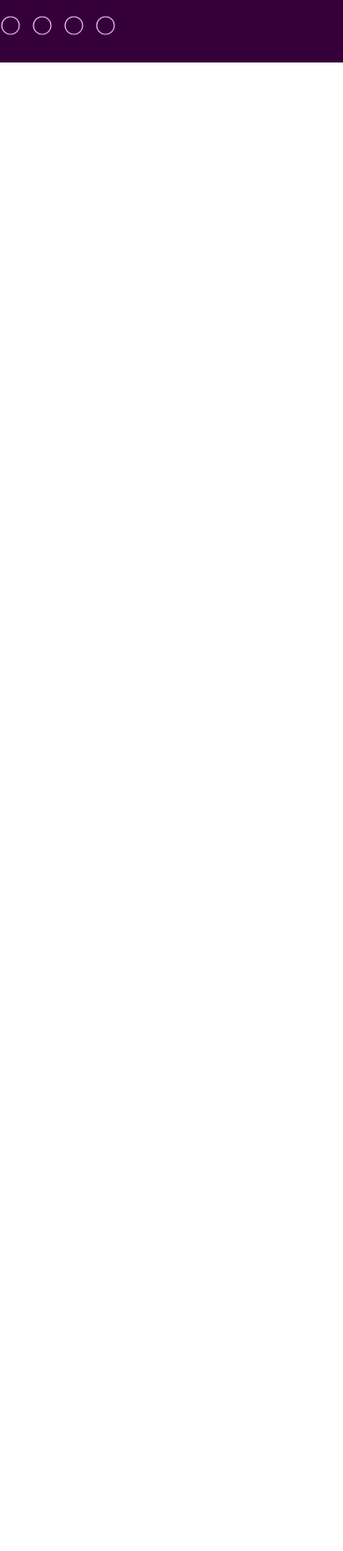
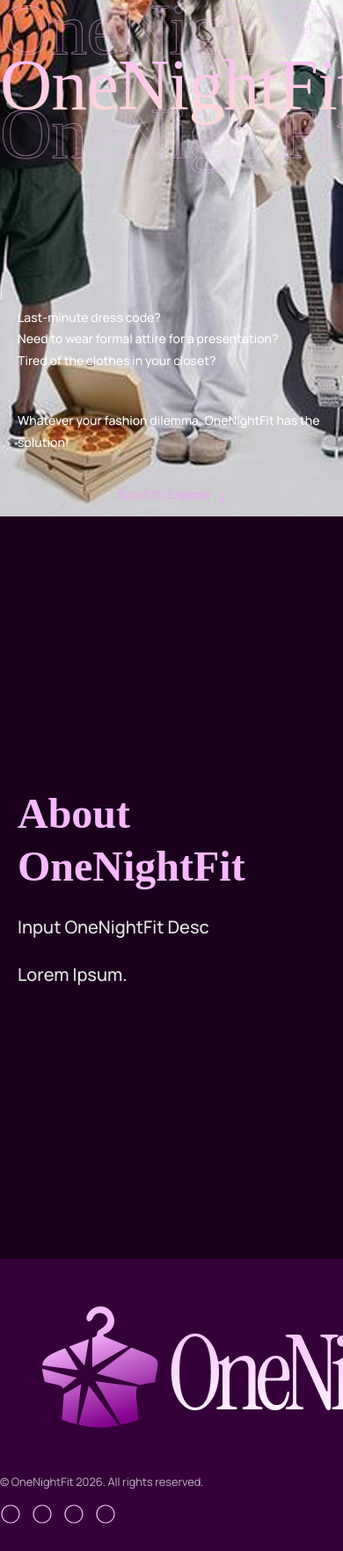
Before and after one commit to OneNightFit/OneNightFit, a Django app: template templates/index.html in a window 390 px wide; the page is wider, and only the part inside the window is pictured. Shown: the part 337-2100 px from the top of that part at 88% size. Before the commit the page ends 408 px from the top of that part, so only its background shows below. Run offline with Django 5.2, Linux system fonts and the light colour scheme; the template is opened without the code that fills it, so the values that code supplies are empty; some web fonts are replaced.

Commit message:
feat: add html & css for hero section

```diff
--- a/static/css/style.css
+++ b/static/css/style.css
@@ -216,6 +216,182 @@ h6 {
     height: 3rem;
 }
 
+/* HERO */
+html {
+    scroll-behavior: smooth;
+}
+
+.hero {
+    position: relative;
+    min-height: 100vh;
+    min-height: 100svh;
+    overflow: hidden;
+    display: flex;
+    align-items: center;
+    justify-content: center;
+    background-color: var(--primary_900); /* cadangan */
+}
+
+/* --- Hero bg --- */
+.hero-bg {
+    position: absolute;
+    inset: 0;
+    z-index: 0;
+    width: 100%;
+    height: 100%;
+    object-fit: cover;
+    object-position: center bottom;
+}
+
+/* Overlay Gradient Purple */
+.hero::before {
+    content: "";
+    position: absolute;
+    inset: 0;
+    z-index: 1;
+    background: linear-gradient(
+        180deg,
+        rgb(155 38 165 / 0.45) 0%,
+        rgba(121 1 131 0.6) 50%,
+        var(--primary_900) 100%
+    );
+}
+
+.hero-title {
+    position: relative;
+    z-index: 2;
+    width: 100%;
+    margin-bottom: 16vh;
+    text-align: center;
+    white-space: nowrap;
+    font-size: 21vw;
+    line-height: 125%;
+    font-weight: 400;
+    letter-spacing: -0.01em;
+}
+
+.hero-fill {
+    display: inline-block;
+    background: linear-gradient(180deg, var(--primary_0) 0%, var(--secondary_100) 100%);
+    -webkit-background-clip: text;
+    background-clip: text;
+    color: transparent;
+}
+
+.hero-title::before,
+.hero-title::after {
+    content: attr(data-text);
+    position: absolute;
+    left: 0;
+    right: 0;
+    color: transparent;
+    -webkit-text-stroke: 1.5px rgb(249 185 255 / 0.5); /* primary_0 @ 50% */
+    pointer-events: none;
+}
+.hero-title::before { top: -62%; }
+.hero-title::after  { top: 53%; }
+
+.hero-content {
+    position: absolute;
+    z-index: 3;
+    left: clamp(1.25rem, 2.5vw, 2.25rem);
+    right: clamp(1.25rem, 2.5vw, 2.25rem);
+    bottom: clamp(4.5rem, 7vw, 5.5rem);
+    display: flex;
+    flex-direction: column;
+    align-items: flex-start;
+}
+
+.hero-tagline p {
+    font-family: 'Manrope', system-ui, sans-serif;
+    font-weight: 500;
+    font-size: clamp(0.875rem, 1.95vw, 1.75rem);
+    line-height: 190%;
+    color: var(--neutral_0);
+}
+
+.hero-scroll:focus-visible {
+    outline: 3px solid var(--neutral_0);
+    outline-offset: 3px;
+}
+
+/* Scroll to Explore */
+.hero-scroll {
+    position: absolute;
+    z-index: 3;
+    left: 50%;
+    bottom: clamp(1rem, 2vw, 1.5rem);
+    transform: translateX(-50%);
+    display: inline-flex;
+    align-items: center;
+    gap: 0.5rem;
+    color: var(--primary_50);
+    font-family: 'Manrope', system-ui, sans-serif;
+    font-weight: 500;
+    font-size: clamp(0.875rem, 1.6vw, 1.375rem);
+    text-decoration: none;
+    white-space: nowrap;
+}
+
+.hero-scroll-arrow {
+    display: inline-block;
+    animation: hero-bob 1.8s ease-in-out infinite;
+}
+
+@keyframes hero-bob {
+    0%, 100% { transform: translateY(0); }
+    50%      { transform: translateY(4px); }
+}
+
+@media (prefers-reduced-motion: reduce) {
+    html { scroll-behavior: auto; }
+    .hero-scroll-arrow { animation: none; }
+}
+
+/* MOBILE */
+@media (max-width: 768px) {
+    .hero-bg {
+        object-position: 62% bottom;
+    }
+
+    .hero-title::before,
+    .hero-title::after {
+        -webkit-text-stroke-width: 1px;
+    }
+
+    .hero-tagline p {
+        line-height: 175%;
+    }
+}
+
+/* HALAMAN ABOUT ME (NOT FIXED) */
+body {
+    background: var(--primary_900);
+    color: var(--neutral_100);
+    font-family: 'Manrope', system-ui, sans-serif;
+}
+
+/* ABOUT */
+.about {
+    min-height: 100vh;
+    min-height: 100svh;
+    display: flex;
+    align-items: center;
+    padding: clamp(4rem, 10vw, 8rem) clamp(1.25rem, 5vw, 5rem);
+    background: var(--primary_900);
+}
+
+.about-inner {
+    max-width: 48rem;
+    display: flex;
+    flex-direction: column;
+    gap: 1.5rem;
+}
+
+.about h2 {
+    color: var(--primary_0);
+}
+
 /* FOOTER */
 .site-footer {
     background-color: var(--primary_800);
--- a/templates/index.html
+++ b/templates/index.html
@@ -2,8 +2,37 @@
 {% block content %}
 
     <main>
-        <section class="hero" id="profile">
+        <section class="hero">
+            <img class="hero-bg" src="static/img/hero-bg.png" alt="" fetchpriority="high">
 
+            <h1 class="hero-title" data-text="OneNightFit">
+                <span class="hero-fill">OneNightFit</span>
+            </h1>
+
+            <div class="hero-content">
+                <div class="hero-tagline">
+                    <p>Last-minute dress code?</p>
+                    <p>Need to wear formal attire for a presentation?</p>
+                    <p>Tired of the clothes in your closet?</p><br><br>
+                    <p>Whatever your fashion dilemma, OneNightFit has the solution!</p>
+                </div>
+            </div>
+
+            <a class="hero-scroll" href="#about">
+                Scroll to Explore <span class="hero-scroll-arrow" aria-hidden="true">↓</span>
+            </a>
+        </section>
+
+        <section class="about" id="about">
+            <div class="about-inner">
+                <h2>About OneNightFit</h2>
+                <p class="body-1">
+                    Input OneNightFit Desc
+                </p>
+                <p class="body-1">
+                    Lorem Ipsum.
+                </p>
+            </div>
         </section>
     </main>
 
```
